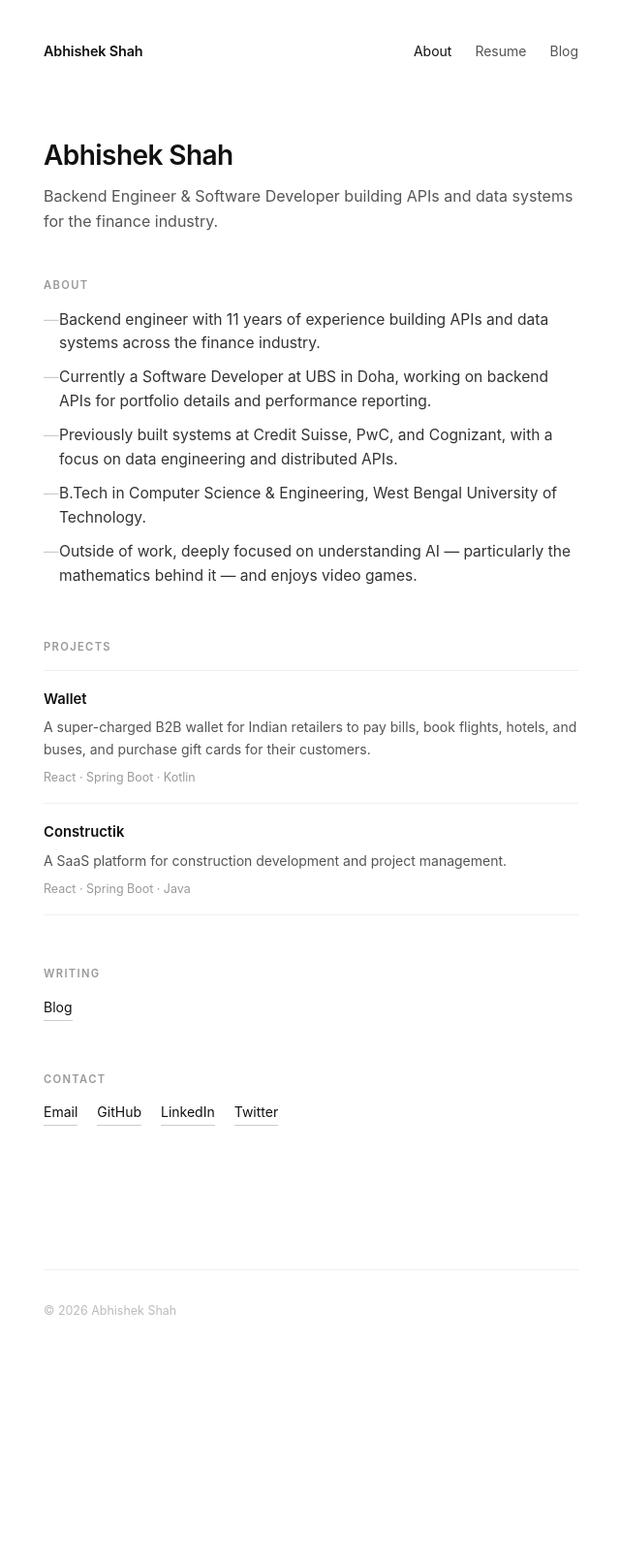
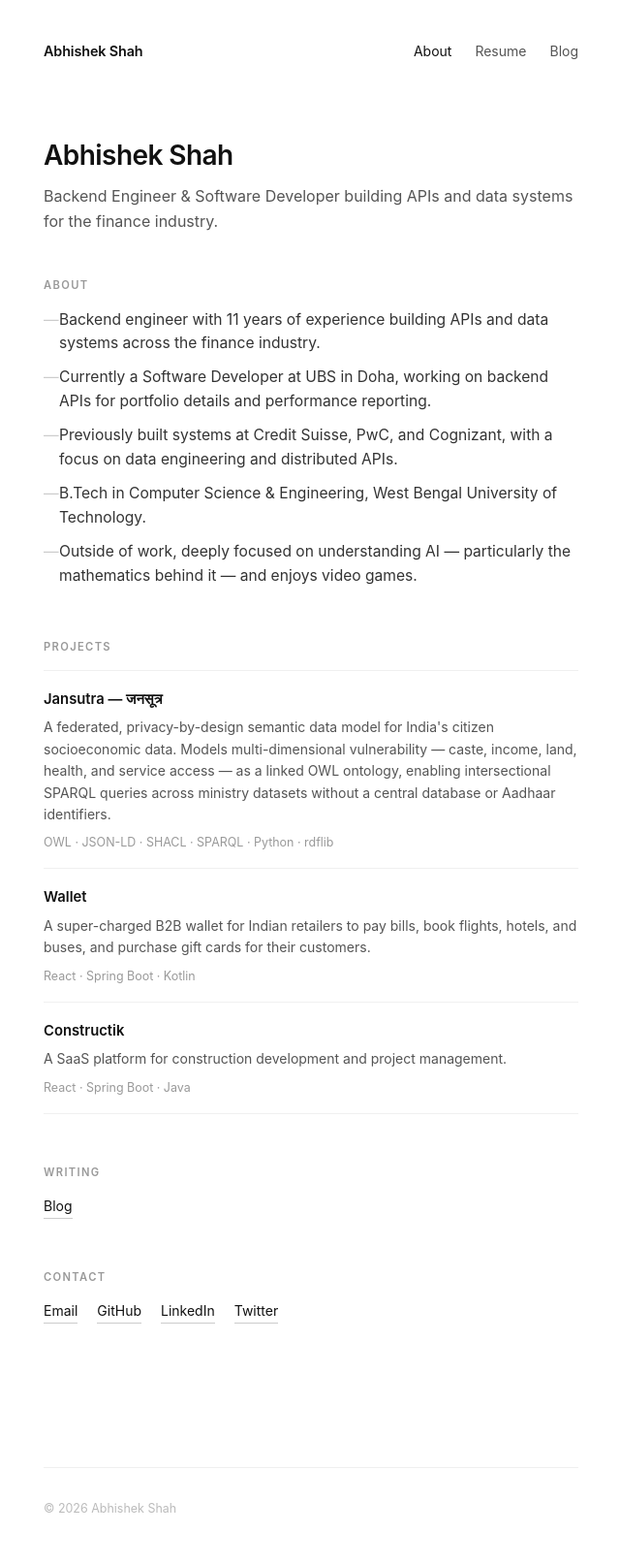
Before and after one commit to ashah2012/ashah2012.github.io, a Jekyll site: the page built from index.html, in a window 1280 px wide. Shown: the whole page at 97% size, without its empty margins (319-959 px from the left). Built offline with Jekyll 4.4.1, drawn with Linux system fonts in a browser that asks for light colours; before the commit the page ends 1410 px from its top, so only the background shows below that.

Commit message:
Add Jansutra to projects list

```diff
--- a/index.html
+++ b/index.html
@@ -24,6 +24,11 @@ description: >-
 <section>
   <p class="label">Projects</p>
   <ul class="project-list">
+    <li>
+      <a class="project-title" href="https://ashah2012.github.io/jansutra/" target="_blank" rel="noopener">Jansutra — जनसूत्र</a>
+      <p class="project-desc">A federated, privacy-by-design semantic data model for India's citizen socioeconomic data. Models multi-dimensional vulnerability — caste, income, land, health, and service access — as a linked OWL ontology, enabling intersectional SPARQL queries across ministry datasets without a central database or Aadhaar identifiers.</p>
+      <p class="project-stack">OWL · JSON-LD · SHACL · SPARQL · Python · rdflib</p>
+    </li>
     <li>
       <a class="project-title" href="https://dev.settleup.co.in" target="_blank" rel="noopener">Wallet</a>
       <p class="project-desc">A super-charged B2B wallet for Indian retailers to pay bills, book flights, hotels, and buses, and purchase gift cards for their customers.</p>
```
